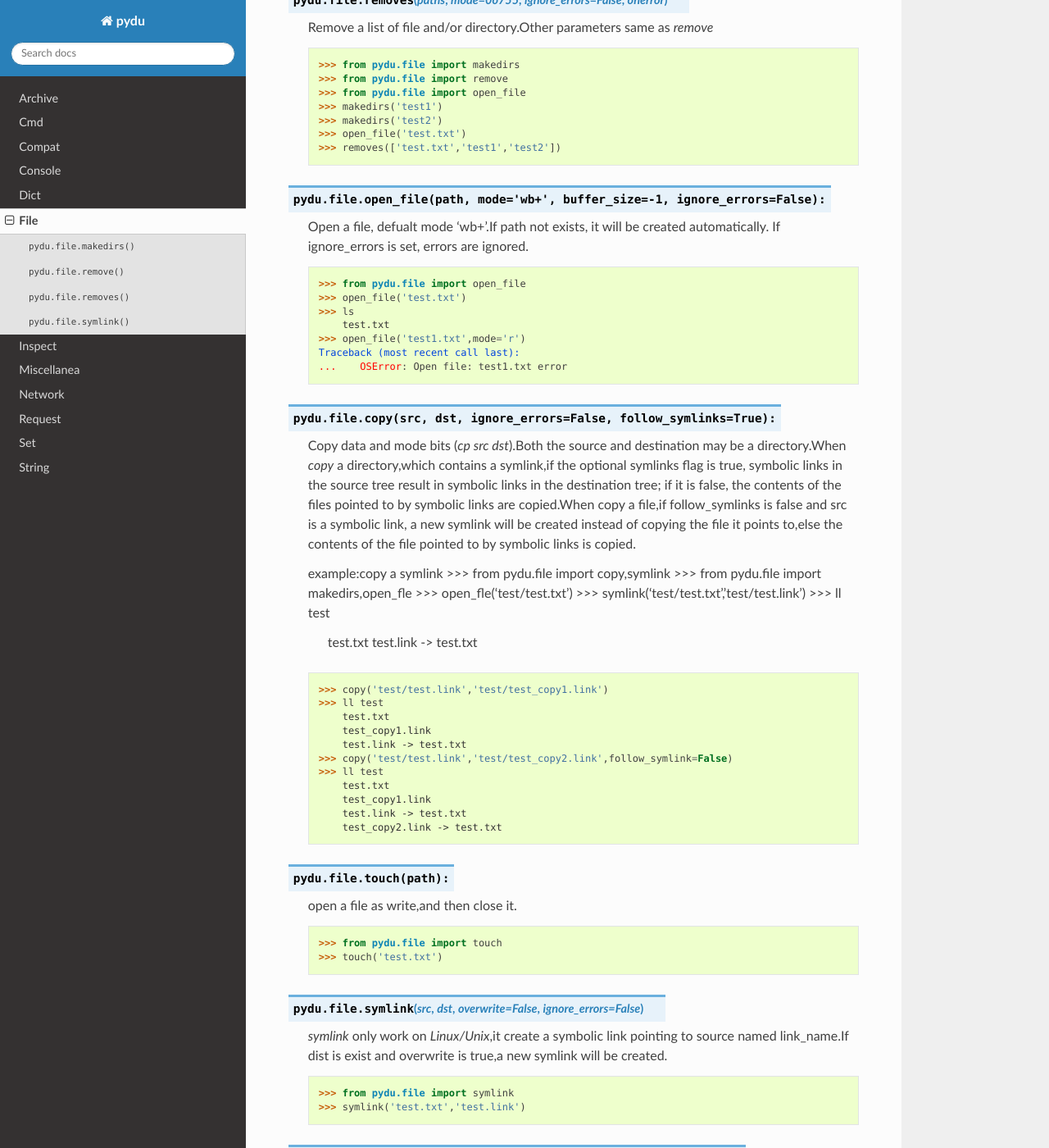
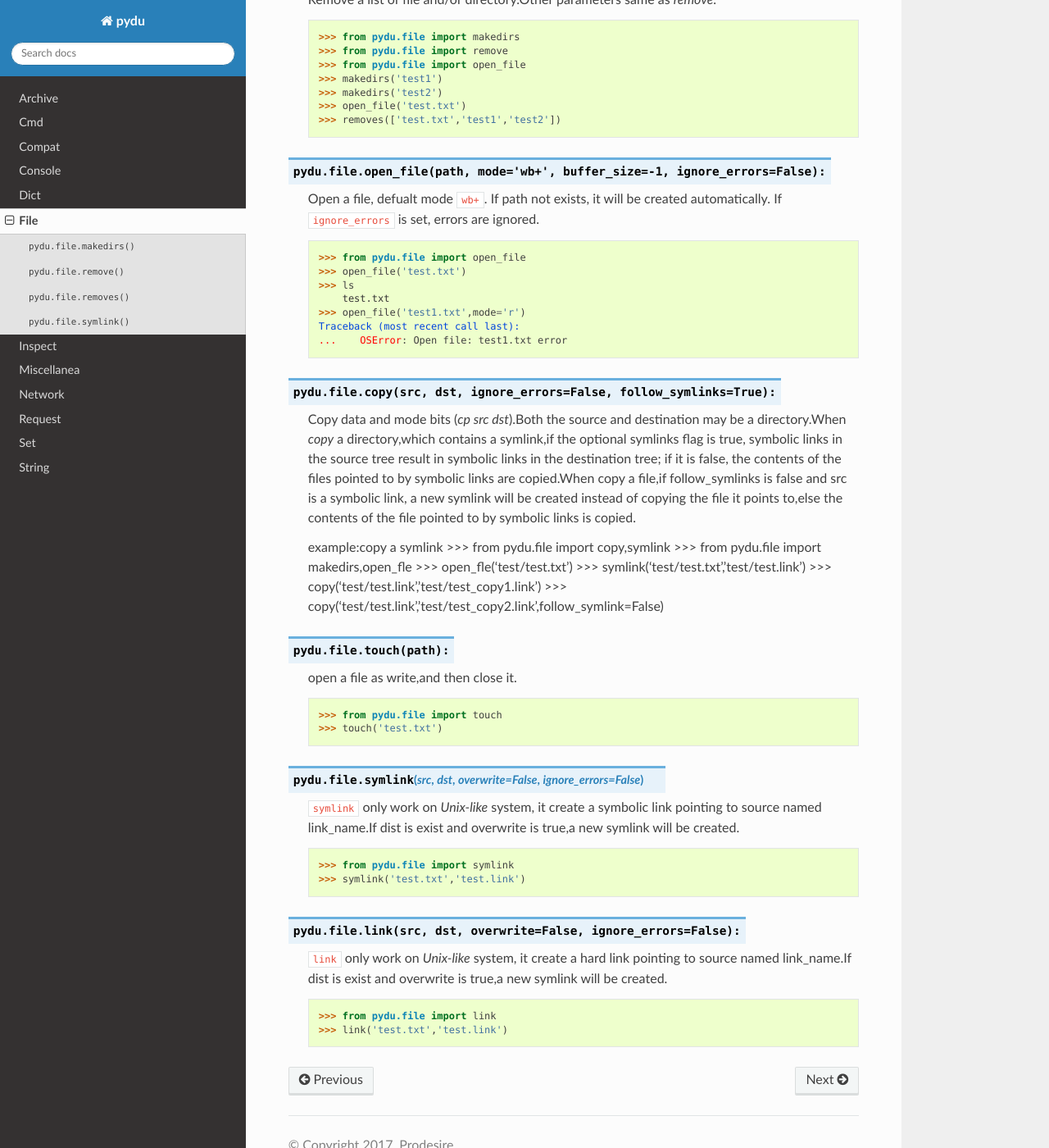
Before and after one commit to flaggo/pydu, a Sphinx documentation site: the page built from docs/file.rst, in a window 1280 px wide and 1400 px high, scrolled down 907 px. Shown: the whole window at 82% size. Built offline with Sphinx 7.4.7 and the Read the Docs theme 2.0.0, drawn with Linux system fonts in a browser that asks for light colours; some of the changed text lies outside the part shown.

Commit message:
adjust file doc

```diff
--- a/docs/file.rst
+++ b/docs/file.rst
@@ -3,10 +3,10 @@ File
 
 ..  py:function:: pydu.file.makedirs(path, mode=0o755, ignore_errors=False, exist_ok=False)
 
-  Based on `os.makedirs`,create a leaf directory and all intermediate ones.
-  `mode` default is `0o755`.When make an exists path,if exist_ok is false,
-  `makedirs` will raise an `Exception`.If `ignore_errors` which will ignore
-   all errors raised by `os.makedirs`.
+    Based on ``os.makedirs``,create a leaf directory and all intermediate ones.
+    ``mode`` default is ``0o755``. When make an exists path, if exist_ok is false,
+    ``makedirs`` will raise an ``Exception``. If ``ignore_errors`` which will ignore
+    all errors raised by ``os.makedirs``.
 
     >>> from pydu.file import makedirs
     >>> makedirs('test1/test2')
@@ -17,13 +17,14 @@ File
 
 
 ..  py:function:: pydu.file.remove(path, mode=0o755, ignore_errors=False, onerror)
+
     Remove a file or directory.
 
-    If ignore_errors is set, errors are ignored; otherwise, if onerror
+    If ``ignore_errors`` is set, errors are ignored; otherwise, if onerror
     is set, it is called to handle the error with arguments (func,
     path, exc_info) where func is platform and implementation dependent;
     path is the argument to that function that caused it to fail; and
-    exc_info is a tuple returned by sys.exc_info().  If ignore_errors
+    exc_info is a tuple returned by sys.exc_info().  If ``ignore_errors``
     is False and onerror is None, an exception is raised.
 
     >>> from pydu.file import makedirs
@@ -40,7 +41,7 @@ File
 
 ..  py:function:: pydu.file.removes(paths, mode=0o755, ignore_errors=False, onerror)
 
-    Remove a list of file and/or directory.Other parameters same as `remove`
+    Remove a list of file and/or directory.Other parameters same as `remove`.
 
     >>> from pydu.file import makedirs
     >>> from pydu.file import remove
@@ -52,8 +53,8 @@ File
 
 .. py:function:: pydu.file.open_file(path, mode='wb+', buffer_size=-1, ignore_errors=False):
 
-    Open a file, defualt mode 'wb+'.If path not exists, it will be created
-    automatically. If ignore_errors is set, errors are ignored.
+    Open a file, defualt mode ``wb+``. If path not exists, it will be created
+    automatically. If ``ignore_errors`` is set, errors are ignored.
 
     >>> from pydu.file import open_file
     >>> open_file('test.txt')
@@ -79,20 +80,8 @@ File
     >>> from pydu.file import makedirs,open_fle
     >>> open_fle('test/test.txt')
     >>> symlink('test/test.txt','test/test.link')
-    >>> ll test
-        test.txt
-        test.link -> test.txt
     >>> copy('test/test.link','test/test_copy1.link')
-    >>> ll test
-        test.txt
-        test_copy1.link
-        test.link -> test.txt
     >>> copy('test/test.link','test/test_copy2.link',follow_symlink=False)
-    >>> ll test
-        test.txt
-        test_copy1.link
-        test.link -> test.txt
-        test_copy2.link -> test.txt
 
 .. py:function:: pydu.file.touch(path):
 
@@ -103,7 +92,7 @@ File
 
 .. py:function:: pydu.file.symlink(src, dst, overwrite=False, ignore_errors=False)
 
-   `symlink` only work on `Linux/Unix`,it create a symbolic link pointing
+   ``symlink`` only work on `Unix-like` system, it create a symbolic link pointing
    to source named link_name.If dist is exist and overwrite is true,a new
    symlink will be created.
 
@@ -112,7 +101,7 @@ File
 
 .. py:function:: pydu.file.link(src, dst, overwrite=False, ignore_errors=False):
 
-    `link` only work on `Linux/Unix`,it create a hard link pointing to
+    ``link`` only work on `Unix-like` system, it create a hard link pointing to
     source named link_name.If dist is exist and overwrite is true,a
     new symlink will be created.
 
```
